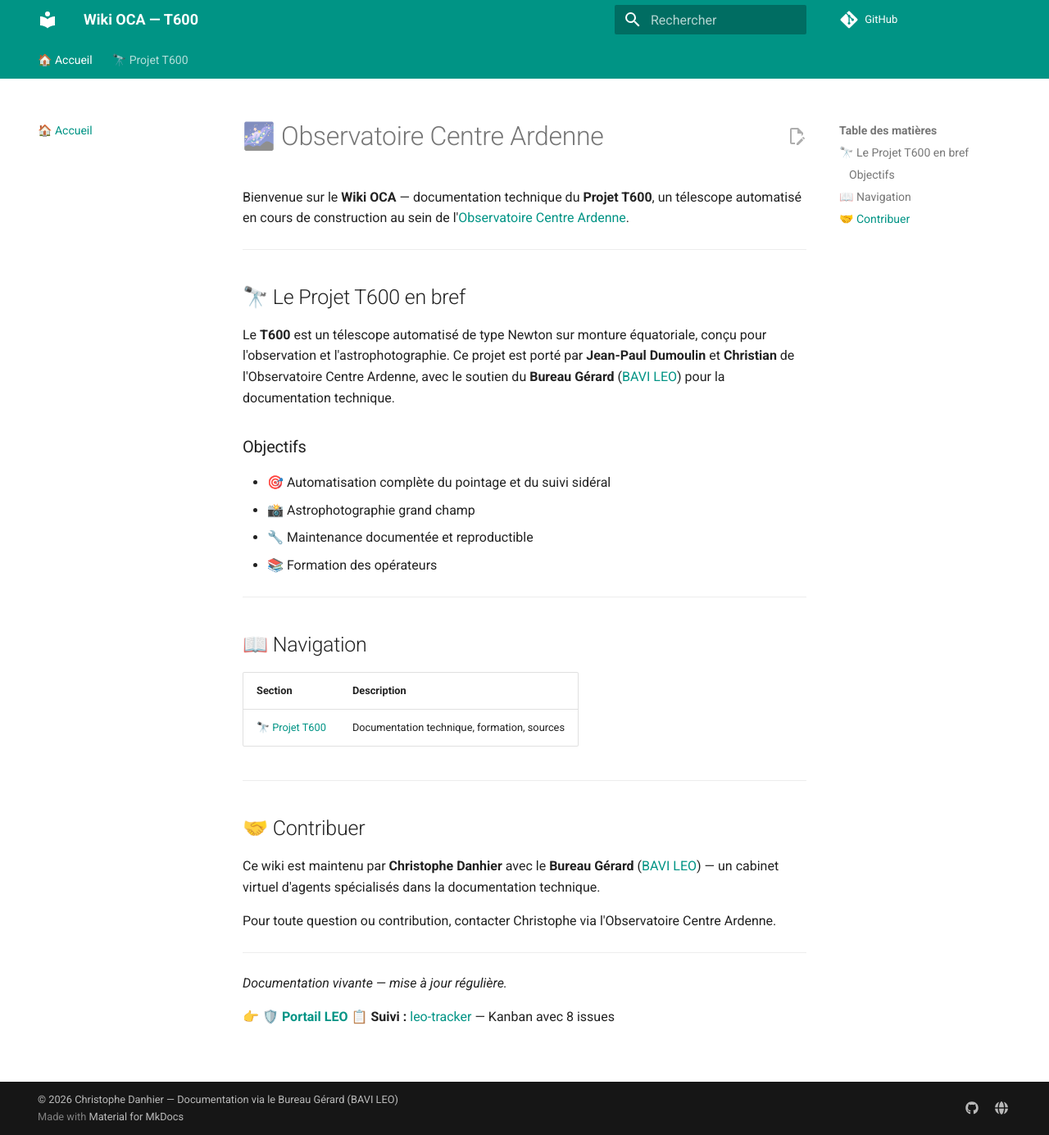
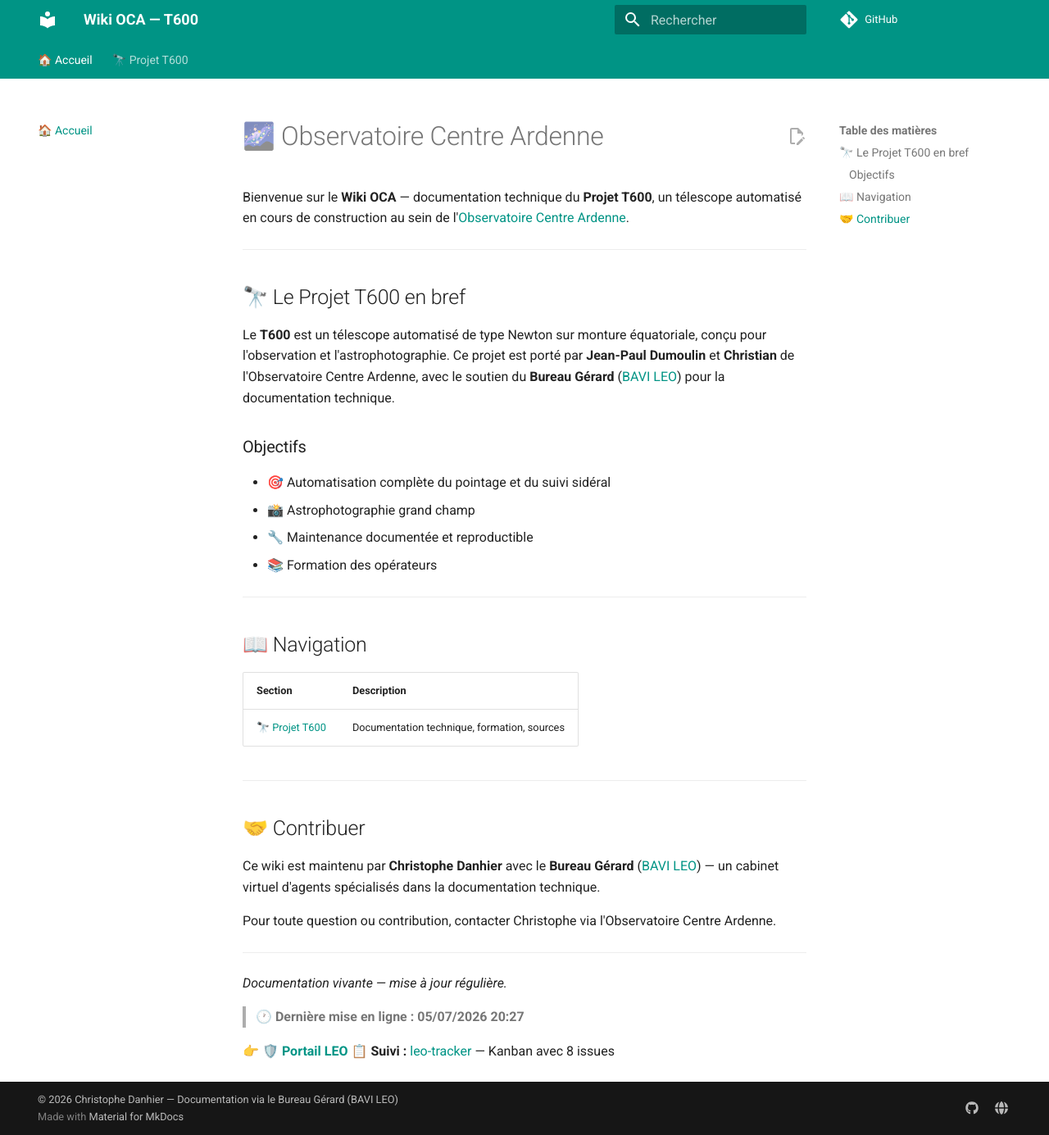
Before and after one commit to christophedanhier-hash/wiki-oca, an MkDocs documentation site: the page built from docs/index.md, in a window 1280 px wide and 1385 px high. Shown: the whole window at 82% size. Built offline with MkDocs 1.6.1 and Material for MkDocs 9.7.7, drawn with Linux system fonts in a browser that asks for light colours; comment, search, counter and statistics services are not loaded.

Commit message:
feat: ajout plugin git-revision-date + date dernière mise en ligne sur index

```diff
--- a/docs/index.md
+++ b/docs/index.md
@@ -35,5 +35,7 @@
 
 *Documentation vivante — mise à jour régulière.*
 
+> 🕐 **Dernière mise en ligne : 05/07/2026 20:27**
+
 👉 **[🛡️ Portail LEO](https://christophedanhier-hash.github.io/hermes-wiki/)**
 📋 **Suivi :** [leo-tracker](https://github.com/christophedanhier-hash/leo-tracker/issues/4) — Kanban avec 8 issues
--- /dev/null
+++ b/requirements.txt
@@ -0,0 +1,3 @@
+mkdocs-material>=9.5
+pymdown-extensions
+mkdocs-git-revision-date-localized-plugin
```
Also changed, not shown: 1 other file.
